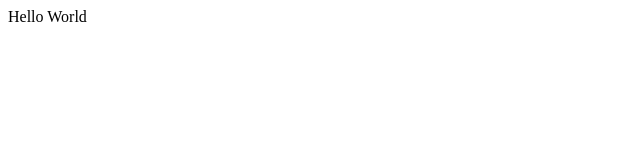
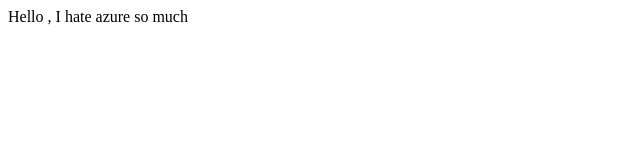
Before and after one commit to NMassarelli/VVHome, an Angular app: page / in a window 1280 px wide. Shown: the top 160 px of the page, without its empty margins (0-640 px from the left). Built offline with nearby package versions, Linux system fonts and the light colour scheme.

Commit message:
why is this throwing an error

```diff
--- a/src/app/app.component.ts
+++ b/src/app/app.component.ts
@@ -5,5 +5,5 @@
   template: `<div>Hello {{value}}</div>`,
 })
 export class AppComponent {
-  value = 'World';
+  value = ', I hate azure so much';
 }
```
